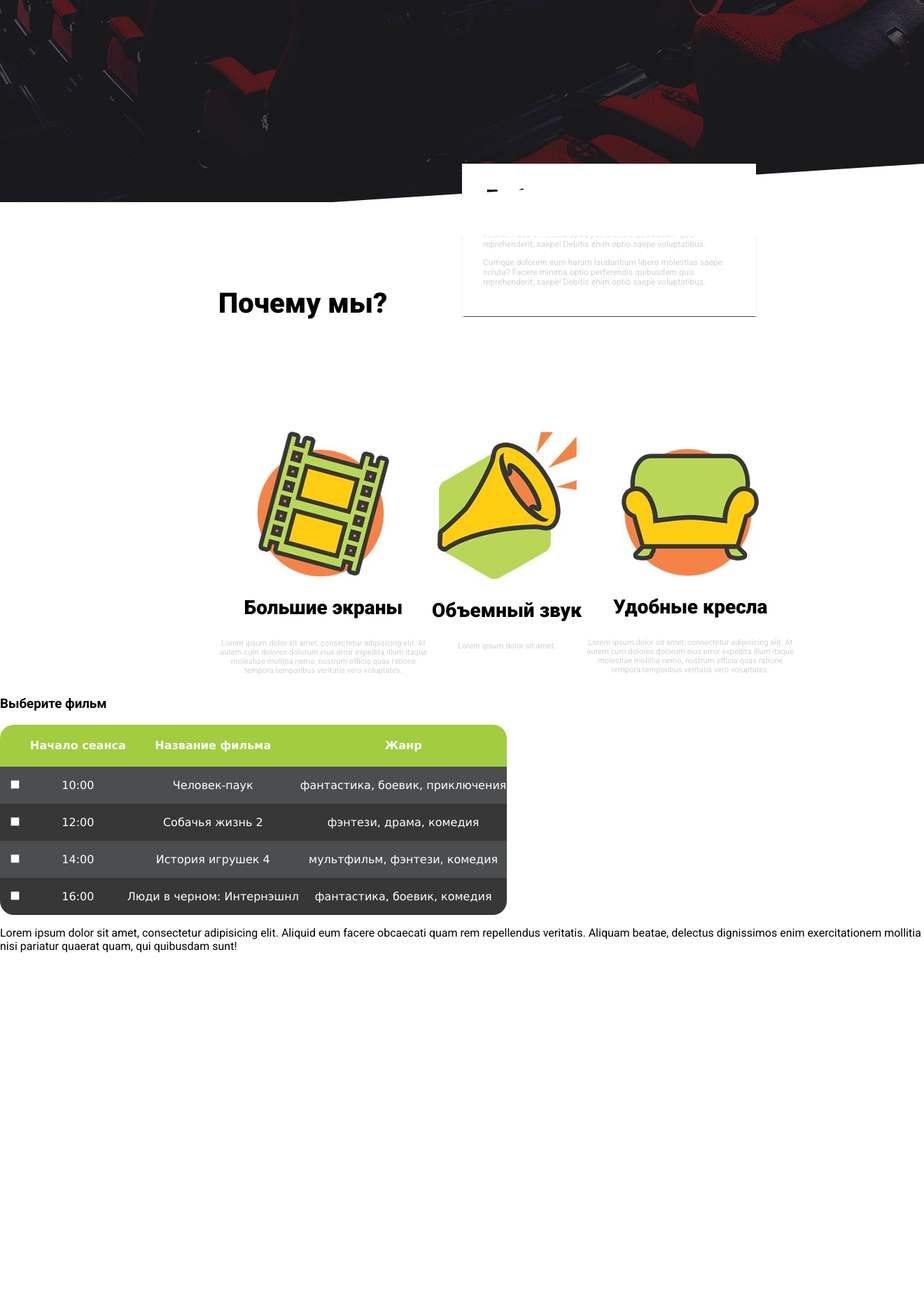
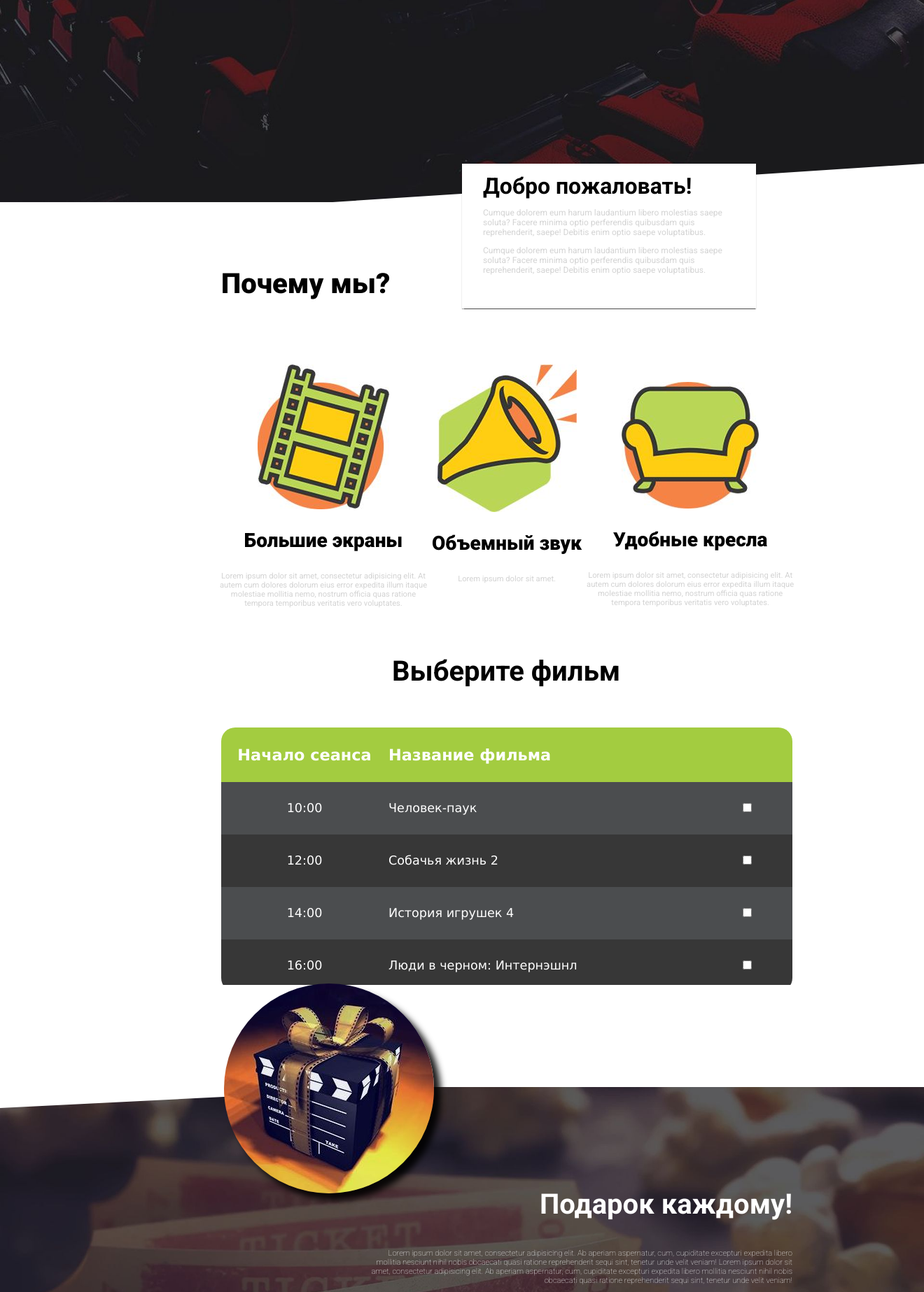
Before and after one commit to Fox231/Pet3, a PHP site: page / in a window 1320 px wide. Shown: the part 462-2309 px from the top of the page at 70% size. Before the commit the page ends 1824 px from the top, so only its background shows below. Run offline with PHP 8.4, Linux system fonts and the light colour scheme.

Commit message:
New Commit

```diff
--- a/index.html
+++ b/index.html
@@ -33,59 +33,105 @@
         </div>
     </div>
     <div class="Introduction">
-        <div class="Introduction-1">
+        <div class="Introduction_block_1">
             <img src="images/b2_icon_1.jpg" alt="Cinema Icon">
             <h3>Большие экраны</h3>
             <p>Lorem ipsum dolor sit amet, consectetur adipisicing elit. At autem cum dolores dolorum eius error expedita illum itaque molestiae mollitia nemo, nostrum officia quas ratione tempora temporibus veritatis vero voluptates.</p>
         </div>
-        <div class="Introduction-2">
+        <div class="Introduction_block_2">
             <img src="images/b2_icon_2.jpg" alt="Cinema Icon">
             <h3>Объемный звук</h3>
             <p>Lorem ipsum dolor sit amet.</p>
         </div>
-        <div class="Introduction-3">
+        <div class="Introduction_block_3">
             <img src="images/b2_icon_3.jpg" alt="Cinema Icon" id="pict-fix">
             <h3>Удобные кресла</h3>
             <p>Lorem ipsum dolor sit amet, consectetur adipisicing elit. At autem cum dolores dolorum eius error expedita illum itaque molestiae mollitia nemo, nostrum officia quas ratione tempora temporibus veritatis vero voluptates.</p>
         </div>
     </div>
-        <div class="Mowie-menu-Table">
-            <h3>Выберите фильм</h3>
+    <div class="Mowie-menu">
+        <h3 id="Mowie-menu-heading">Выберите фильм</h3>
         <table>
             <thead>
                 <tr id="table_head">
+                    <th class="first_column"><a href="">Начало сеанса</a></th>
+                    <th id="second_column"><a href="">Название фильма</a></th>
                     <th></th>
-                        <th><a href="">Начало сеанса</a></th>
-                        <th><a href="">Название фильма</a></th>
-                        <th><a href="">Жанр</a></th></tr>
                 <tr class="table-1">
-                        <td class="checkbox"><input type="checkbox"></td>
-                        <td><p>10:00</p></td>
+                    <td class="first_column"><span>10:00</span></td>
                     <td><a href="">Человек-паук</a></td>
-                        <td><p>фантастика, боевик, приключения</p></td>
+                    <td class="checkbox">
+                        <input type="checkbox" name="c1" id="c1">
+                        <label for="c1"></label>
+                    </td>
                 </tr>
                 <tr class="table-2">
-                        <td class="checkbox"><input type="checkbox"></td>
-                        <td><p>12:00</p></td>
+                    <td class="first_column"><spanp>12:00</spanp></td>
                     <td><a href="">Собачья жизнь 2</a></td>
-                        <td><p>фэнтези, драма, комедия</p></td>
+                    <td class="checkbox">
+                        <input type="checkbox" name="c2" id="c2">
+                        <label for="c2"></label>
+                    </td>
                 </tr>
                 <tr class="table-1">
-                        <td class="checkbox"><input type="checkbox"></td>
-                        <td><p>14:00</p></td>
+                    <td class="first_column"><span>14:00</span></td>
                     <td><a href="">История игрушек 4</a></td>
-                        <td><p>мультфильм, фэнтези, комедия</p></td>
+                    <td class="checkbox">
+                        <input type="checkbox" name="c3" id="c3">
+                        <label for="c3"></label>
+                    </td>
                 </tr>
                 <tr class="table-2">
-                    <td class="checkbox"><input type="checkbox"></td>
-                    <td><p>16:00</p></td>
+                    <td class="first_column"><span>16:00</span></td>
                     <td><a href="">Люди в черном: Интернэшнл</a></td>
-                        <td><p>фантастика, боевик, комедия</p></td>
+                    <td class="checkbox">
+                        <input type="checkbox" name="c4" id="c4">
+                        <label for="c4"></label>
+                    </td>
                 </tr>
             </thead>
         </table>
-            <p>Lorem ipsum dolor sit amet, consectetur adipisicing elit. Aliquid eum facere obcaecati quam rem repellendus veritatis. Aliquam beatae, delectus dignissimos enim exercitationem mollitia nisi pariatur quaerat quam, qui quibusdam sunt!</p>
+        <p id="Mowie-menu-text">Lorem ipsum dolor sit amet, consectetur adipisicing elit. Aliquid eum facere obcaecati quam rem repellendus veritatis. Aliquam beatae, delectus dignissimos enim exercitationem mollitia nisi pariatur quaerat quam, qui quibusdam sunt!</p>
     </div>
-
+    <div class="gifts">
+        <img src="images/b4_img.jpg" alt="gifts-picture" id="gifts-picture">
+        <div class="gifts-content">
+            <h3 id="gifts-heading">Подарок каждому!</h3>
+            <p>Lorem ipsum dolor sit amet, consectetur adipisicing elit. Ab aperiam aspernatur, cum, cupiditate excepturi expedita libero mollitia nesciunt nihil nobis obcaecati quasi ratione reprehenderit sequi sint, tenetur unde velit veniam! Lorem ipsum dolor sit amet, consectetur adipisicing elit. Ab aperiam aspernatur, cum, cupiditate excepturi expedita libero mollitia nesciunt nihil nobis obcaecati quasi ratione reprehenderit sequi sint, tenetur unde velit veniam!</p>
+            <p>Lorem ipsum dolor sit amet, consectetur adipisicing elit. Ab aperiam aspernatur, cum, cupiditate excepturi expedita libero mollitia nesciunt nihil nobis obcaecati quasi ratione reprehenderit sequi sint, tenetur unde velit veniam!</p>
+            <p>Lorem ipsum dolor sit amet, consectetur adipisicing elit. Ab aperiam aspernatur, cum, cupiditate excepturi expedita libero mollitia nesciunt nihil nobis obcaecati quasi ratione reprehenderit sequi sint, tenetur unde velit veniam!</p>
+            <div class="gifts-conteiner">
+                <a href="" id="button">Получить подарок</a>
+            </div>
+        </div>
+    </div>
+    <div class="Films_logos">
+        <div class="Films_logos_text_positioning">
+            <h3 class="Films_logos_heading">Фильмы</h3>
+            <p class="Films_logos_text">Lorem ipsum dolor sit amet, consectetur adipisicing elit. Ab adipisci alias, animi, commodi eius ipsum, laudantium neque nihil omnis perferendis sed sequi tempore! Ad ea esse ex inventore repudiandae, suscipit!</p>
+        </div>
+        <div class="Films_logos_content">
+            <div>
+                <img src="images/mov1.jpg" alt="Films Logo">
+                <div class="test1">
+                </div>
+            </div>
+            <img src="images/mov2.jpg" alt="Films Logo">
+            <img src="images/mov3.jpg" alt="Films Logo">
+            <img src="images/mov1.jpg" alt="Films Logo">
+            <img src="images/mov2.jpg" alt="Films Logo">
+            <img src="images/mov3.jpg" alt="Films Logo">
+            <img src="images/mov1.jpg" alt="Films Logo">
+            <img src="images/mov2.jpg" alt="Films Logo">
+            <img src="images/mov3.jpg" alt="Films Logo">
+        </div>
+    </div>
+    <div class="map">
+        <iframe src="https://www.google.com/maps/embed?pb=!1m18!1m12!1m3!1d1120.5723791233092!2d49.149941289709496!3d55.82544667049655!2m3!1f0!2f0!3f0!3m2!1i1024!2i768!4f13.1!3m3!1m2!1s0x415eb2af81a73f59%3A0x32e6cfa5bb586776!2sXL!5e0!3m2!1sru!2sru!4v1568804648265!5m2!1sru!2sru" width="100%" height="450" frameborder="0" style="border:0;" allowfullscreen=""></iframe>
+    </div>
+    <footer>
+        <p>Hope we see you at event!</p>
+        <p>All Rights Reserved. Envato Bangadesh 2015</p>
+    </footer>
 </body>
 </html>
--- a/main.css
+++ b/main.css
@@ -1,12 +1,15 @@
 @import url('https://fonts.googleapis.com/css?family=Roboto:100,300,400,500,700,900&display=swap&subset=cyrillic');
 /*To Do list:
-Переделать обращения с тегов на классы
+Переделать обращения с тегов на классы и ID
 Переделать лендинг под макет PDS
-Найти на сторонних ресурсах как сделать адаптивным
-Найти/спросить/узнать как разобраться с косой линией*/
+Спиратить и работать через avcode
+Узнать про Flex
+Узнать и применить @media
+Узнать и применить viewport
+Переделать таблицу*/
 html, body{
     font-family: 'Roboto', sans-serif;
-    margin: 0px;
+    margin: 0px auto;
 }
 a{
     color: white;
@@ -80,7 +83,7 @@ header p{
     position: absolute;
     bottom: 0vh;
     right: 0;
-    z-index: 99;
+    z-index: 1px;
 }
 
 
@@ -94,7 +97,9 @@ header p{
     top: 87vh;
     left: 50%;
     width: 45vh;
+    height: 20.5vh;
     padding: 30px;
+    padding-top: 13px;
     border-width: 1px;
     box-shadow: 0 0.5px 1px rgba(0, 0, 0, 0.7);
     font-size: 1.5vh;
@@ -108,18 +113,18 @@ header p{
     font-size: 5vh;
     font-weight: 900;
     color: black;
-    padding-top: 9vh;
-    margin-left: 39vh;
+    padding-top: 5.5vh;
+    margin-left: 39.5vh;
 }
 
 
 .Introduction{
     display: grid;
     grid-template-columns: 26% 26% 26%;
-    margin-top: 20vh;
+    margin-top: 11.5vh;
     margin-left: 39vh;
 }
-.Introduction-1, .Introduction-2, .Introduction-3{
+.Introduction_block_1, .Introduction_block_2, .Introduction_block_3{
     width: 300px;
     text-align: center;
 }
@@ -140,29 +145,167 @@ header p{
 }
 
 
-.Mowie-menu-Table table{
+.Mowie-menu{
+    margin-left: 39.5vh;
+    width: 1000px;
+}
+#Mowie-menu-heading{
+    font-size: 5vh;
+    padding-left: 30.5vh;
+    padding-top: 2vh;
+    padding-bottom: 2.1vh;
+}
+.Mowie-menu table{
     border-collapse: collapse;
     color:white;
     font-family: "Lucida Sans Unicode", "Lucida Grande", Sans-Serif;
-    font-size: 16px;
+    font-size: 2.2vh;
     border-radius: 20px;
     border-spacing: 0;
-    text-align: center;
+    width: 102vh;
     overflow: hidden;
 }
-.Mowie-menu-Table a:hover{
+.Mowie-menu a:hover{
     color:white;
 }
 #table_head{
     background-color: #A3CC40;
-    height: 60px;
+    height: 78px;
+    font-size: 2.8vh;
 }
 .table-1{
     background-color: #4B4D4F;
+    height: 75px;
 }
 .table-2{
     background-color: #373737;
+    height: 75px;
 }
 .checkbox{
-    width: 40px;
+    width: 74px;
 }
+.first_column{
+    text-align: center;
+    width: 29.5vh;
+}
+#second_column{
+    text-align: left;
+}
+#Mowie-menu-text{
+    text-align: center;
+    font-size: 1.4vh;
+    width: 850px;
+    margin-left: 10%;
+    margin-top: 3.8vh;
+}
+
+
+.gifts{
+    background-image: url(images/b4_bg.jpg);
+    background-size: 100%;
+    background-repeat: no-repeat;
+    color: white;
+    margin-top: 10vh;
+    height: 68vh;
+}
+.gifts-content{
+    text-align: right;
+    padding-top: 13vh;
+    margin-left: 65vh;
+    width: 76.5vh;
+    font-size: 1.4vh;
+    font-weight: 100;
+}
+#gifts-heading{
+    font-size: 5vh;
+}
+.gifts-conteiner{
+    margin-top: 6vh;
+    margin-left: 45vh;
+}
+#button{
+    transition: 0.3s;
+    background-color: #90D23D;
+    text-align: center;
+    border-radius: 14px;
+    border-spacing: 0;
+    padding: 2.7vh;
+    padding-top: 1.5vh;
+    padding-bottom: 1.5vh;
+    font-size: 1.8vh;
+    font-weight: 500;
+    border-style: solid;
+    border-color: #90D23D;
+}
+#button:hover{
+    background: rgba(153, 255, 0, 0);
+    color: #90D23D;
+}
+#gifts-picture{
+    position: absolute;
+    bottom: -171vh;
+    left: 40vh;
+    border-radius: 50%;
+    border-spacing: 0;
+    box-shadow: 10px 10px 10px rgba(0, 0, 0, 0.9);
+}
+.gifts:before {
+    content: '';
+    width: 0;
+    height: 0;
+    border-left: 2000px solid #fff;
+    border-top: 110px solid #fff;
+    border-right: 0vh solid transparent;
+    border-bottom: 100px solid transparent;
+    position: absolute;
+    bottom: -160vh;
+    right: 0;
+    z-index: 1px;
+}
+.gifts:after {
+    content: '';
+    width: 0;
+    height: 0;
+    border-left: 2000px solid transparent;
+    border-top: 0px solid transparent;
+    border-right: 0px solid #fff;
+    border-bottom: 100px solid #fff;
+    position: absolute;
+    bottom: -131.5em;
+    right: 0;
+    z-index: 1px;
+}
+
+
+.Films_logos_content{
+    margin-left: 23.4%;
+    margin-top: 4%;
+    display: grid;
+    grid-template-rows: 21em 21em 21em;
+    grid-template-columns: 21em 21em 21em;
+}
+.Films_logos_text_positioning{
+    margin-top: 7%;
+    margin-left: 23.3%;
+}
+.Films_logos_heading{
+    font-size: 3em;
+    margin-bottom: 2.5%;
+}
+.Films_logos_text{
+    width: 50%;
+    font-size: 0.9em;
+    font-weight: 300;
+}
+
+
+
+.map{
+    margin-top: 4em;
+}
+footer{
+    background-color: #90D23D;
+    margin-top: 0px;
+    color: white;
+    font-weight: 100;
+}
```
Also changed, not shown: images/b4_img.jpg (added), images/mov1.jpg (added), images/mov2.jpg (added), images/mov3.jpg (added). Lines whose indentation alone changed are shown as unchanged.
